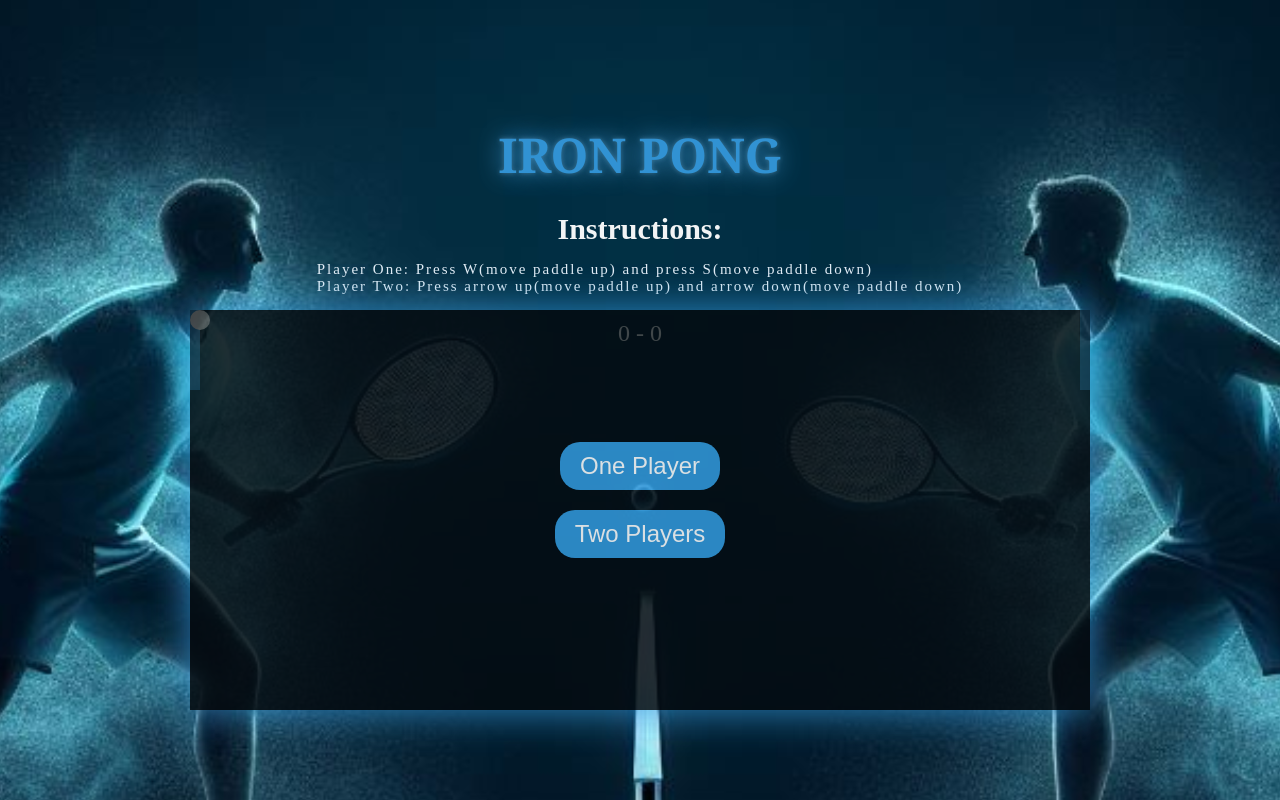
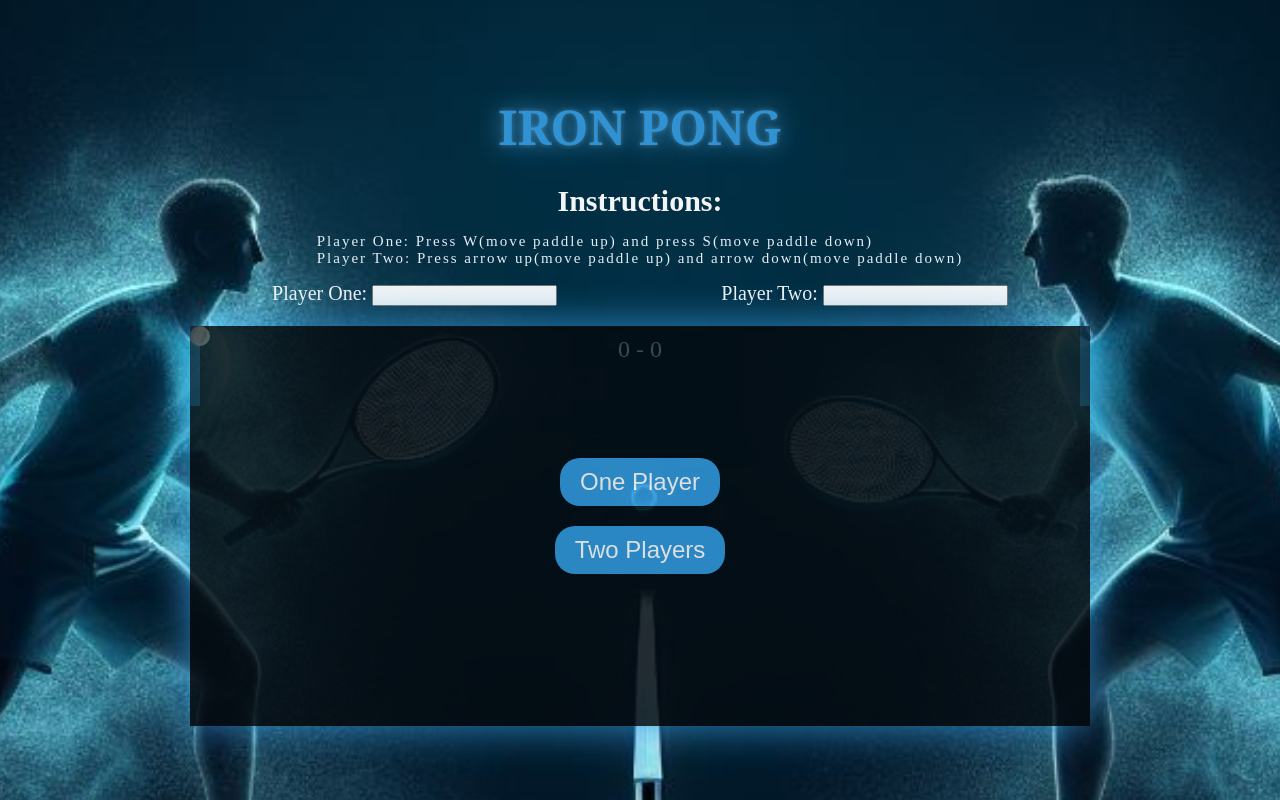
Before and after one commit to estanislaumendes/Ironpong, a plain HTML site: page index.html in a window 1280 px wide. Drawn offline with Linux system fonts and the light colour scheme.

Commit message:
Winner's player name

```diff
--- a/docs/src/game.js
+++ b/docs/src/game.js
@@ -10,8 +10,8 @@ class Game {
     this.rightPaddleY = 160;
     this.ball = new Ball();
     this.paddle = new Paddle(160);
-    this.gameWidth = 900; // Updated game width
-    this.gameHeight = 400; // Fixed game height
+    this.gameWidth = 900;
+    this.gameHeight = 400;
   }
 
   updateGameArea() {
@@ -59,6 +59,14 @@ class Game {
     this.isGameRunning = false;
     clearInterval(this.gameInterval);
     document.querySelector('.game-over-screen').style.display = 'flex';
+
+    const winnerNameElement = document.getElementById('winnerName');
+    const winnerName =
+      this.player1Score >= 5
+        ? document.getElementById('playerOneInput').value
+        : document.getElementById('playerTwoInput').value;
+    winnerNameElement.textContent = `${winnerName} Wins!`;
+
     document.getElementById('winner').textContent = winnerText;
   }
 
--- a/docs/styles/style.css
+++ b/docs/styles/style.css
@@ -15,6 +15,20 @@ body {
   background-position-x: center;
   background-size: 170%;
 }
+.players-input {
+  display: flex;
+  flex-direction: row;
+  margin-bottom: 20px;
+  color: #ffffff;
+  justify-content: space-around;
+  font-size: 20px;
+}
+
+.playerone-span,
+.playertwo-span {
+  justify-content: space-between;
+}
+
 .game-header {
   font-size: 24px;
   color: #3498db;
@@ -52,6 +66,7 @@ body {
   flex-direction: column;
   justify-content: center;
   margin-bottom: 10px;
+  margin-top: 20px;
 }
 
 .game-container {
@@ -81,9 +96,11 @@ body {
   color: #ffffff;
 }
 
-#winner {
+#winnerName {
   color: #ffffff;
   animation: both;
+  padding-bottom: 20px;
+  font-size: 20px;
 }
 
 button {
--- a/index.html
+++ b/index.html
@@ -10,6 +10,7 @@
     <title>IRON PONG</title>
   </head>
   <body>
+    <main>
       <header class="game-header">
         <div>
           <h1 id="game-name">IRON PONG</h1>
@@ -17,11 +18,20 @@
           <p class="instructions-p">
             Player One: Press W(move paddle up) and press S(move paddle down)
             <br />
-          Player Two: Press arrow up(move paddle up) and arrow down(move paddle
-          down)
+            Player Two: Press arrow up(move paddle up) and arrow down(move
+            paddle down)
           </p>
         </div>
       </header>
+      <div class="players-input">
+        <span class="playerone-span" id="playerOneSection"
+          >Player One: <input type="text" id="playerOneInput"
+        /></span>
+        <span class="playertwo-span" id="playerTwoSection">
+          Player Two: <input type="text" id="playerTwoInput" />
+        </span>
+      </div>
+
       <div class="game-container">
         <div class="start-screen">
           <button id="one-player-start-button">One Player</button>
@@ -30,7 +40,7 @@
 
         <div class="game-over-screen">
           <h1 id="game-over-title">Game Over</h1>
-        <p id="winner"></p>
+          <p id="winnerName"></p>
           <button id="restart-button">Restart</button>
         </div>
 
@@ -47,5 +57,6 @@
       <script src="./docs/src/ball.js"></script>
       <script src="./docs/src/game.js"></script>
       <script src="./docs/src/script.js"></script>
+    </main>
   </body>
 </html>
```
Lines whose indentation alone changed are shown as unchanged.
